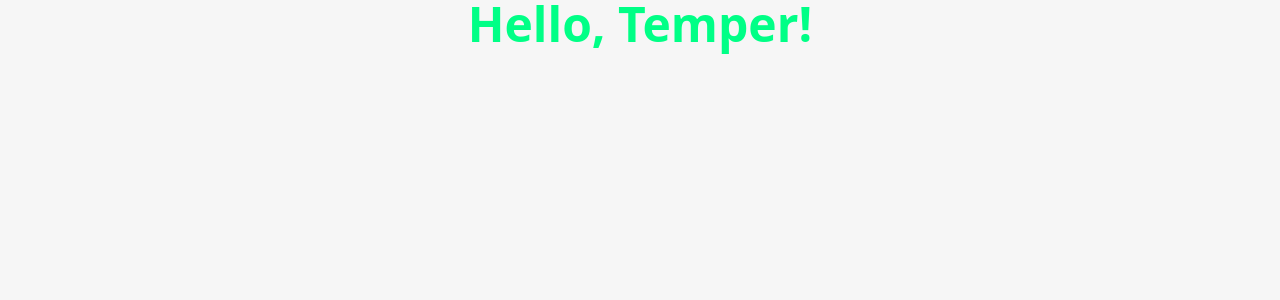
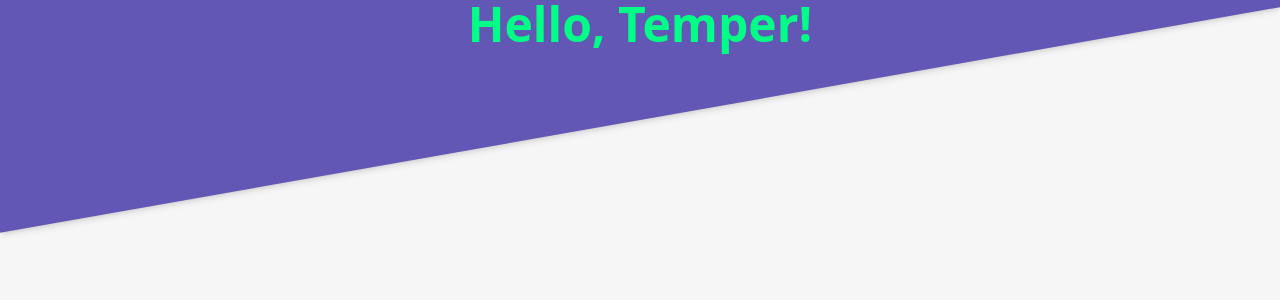
Before and after one commit to Sensanaty/temper-takehome, a Vue app: page / in a window 1280 px wide. Shown: the top 300 px of the page. Built offline with nearby package versions, Linux system fonts and the light colour scheme.

Commit message:
Create the Slanted Banner as a component imported in the main `App.vue` file

```diff
--- a/src/App.vue
+++ b/src/App.vue
@@ -1,7 +1,13 @@
 <template>
+  <SlantedBanner />
+
   <div class="h-full">
     <h1 class="font-black text-accent text-5xl text-center">
       Hello, Temper!
     </h1>
   </div>
 </template>
+
+<script setup lang="ts">
+  import SlantedBanner from "~/components/Miscellaneous/SlantedBanner.vue";
+</script>
--- /dev/null
+++ b/src/components/Miscellaneous/SlantedBanner.vue
@@ -0,0 +1,3 @@
+<template>
+  <div class="absolute bg-accent-900 w-full h-screen shadow-md skew-y-[350deg] -top-[85%] -z-10" aria-hidden="true" />
+</template>
```
